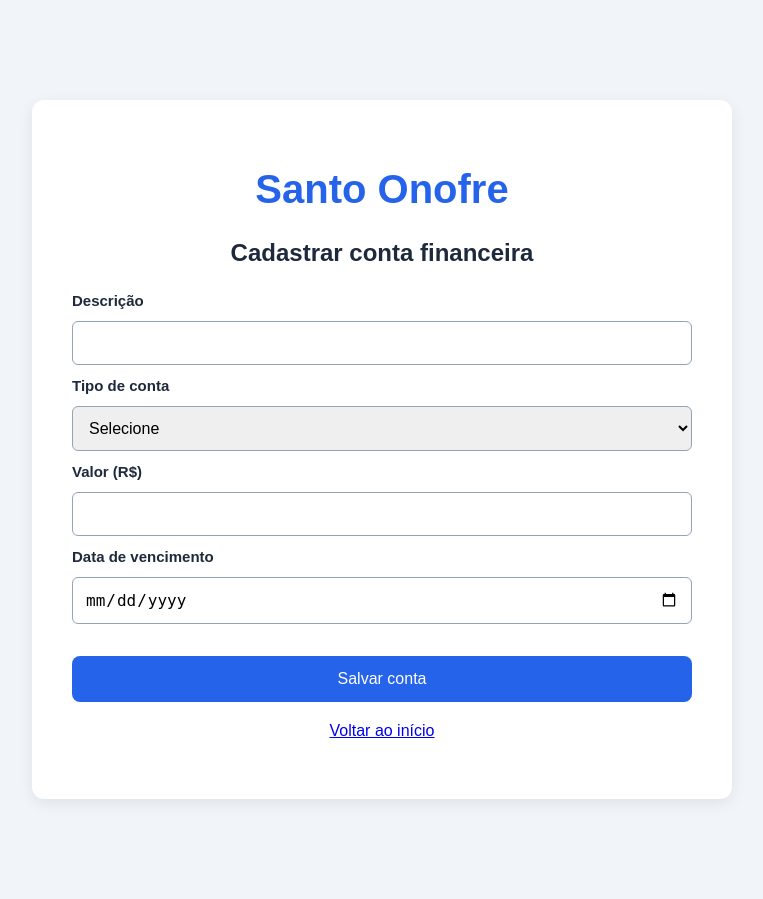
After one commit to Lucasbeze/santo-onofre-gestao-financeira, a Flask app: page /cadastrar in a window 1280 px wide. The commit adds this page. Shown: the whole page, without its empty margins (258-1021 px from the left). Run offline with Flask 3, Linux system fonts and the light colour scheme.

Commit message:
feat: implementar cadastro de contas financeiras com validacao e SQLite

```diff
--- a/app.py
+++ b/app.py
@@ -1,11 +1,68 @@
 
-from flask import Flask, render_template
+from flask import Flask, render_template, request, redirect, url_for
+from database import conectar, criar_tabelas
+from datetime import date
+from decimal import Decimal, InvalidOperation
 
 app = Flask(__name__)
+
+criar_tabelas()
+
 
 @app.route("/")
 def inicio():
     return render_template("index.html")
 
+
+@app.route("/cadastrar", methods=["GET", "POST"])
+def cadastrar():
+    erro = None
+
+    if request.method == "POST":
+        descricao = request.form.get("descricao", "").strip()
+        tipo = request.form.get("tipo", "")
+        valor_texto = request.form.get("valor", "").strip()
+        vencimento = request.form.get("vencimento", "")
+
+        try:
+            valor = Decimal(valor_texto)
+            data_vencimento = date.fromisoformat(vencimento)
+
+            if not descricao:
+                erro = "Informe a descrição da conta."
+            elif tipo not in ("PAGAR", "RECEBER"):
+                erro = "Selecione um tipo de conta válido."
+            elif not valor.is_finite() or valor <= 0:
+                erro = "O valor deve ser maior que zero."
+            elif valor.as_tuple().exponent < -2:
+                erro = "Informe no máximo duas casas decimais."
+            else:
+                conexao = conectar()
+
+                try:
+                    conexao.execute("""
+                        INSERT INTO contas_financeiras
+                        (descricao, tipo, valor_centavos, data_vencimento)
+                        VALUES (?, ?, ?, ?)
+                    """, (
+                        descricao,
+                        tipo,
+                        int(valor * 100),
+                        data_vencimento.isoformat()
+                    ))
+
+                    conexao.commit()
+
+                finally:
+                    conexao.close()
+
+                return redirect(url_for("inicio"))
+
+        except (InvalidOperation, ValueError, OverflowError):
+            erro = "Verifique o valor e a data informados."
+
+    return render_template("cadastrar.html", erro=erro)
+
+
 if __name__ == "__main__":
     app.run(debug=False)
--- a/static/style.css
+++ b/static/style.css
@@ -47,3 +47,48 @@ button {
 button:hover {
     background-color: #1d4ed8;
 }
+
+
+form {
+    display: flex;
+    flex-direction: column;
+    gap: 12px;
+    text-align: left;
+    margin-top: 25px;
+}
+
+label {
+    font-weight: bold;
+    font-size: 15px;
+}
+
+input, select {
+    width: 100%;
+    padding: 12px;
+    border: 1px solid #94a3b8;
+    border-radius: 6px;
+    font-size: 16px;
+}
+
+input:focus, select:focus,
+button:focus-visible, a:focus-visible {
+    outline: 3px solid #2563eb;
+    outline-offset: 3px;
+}
+
+.botao {
+    display: inline-block;
+    margin-top: 20px;
+    padding: 14px 24px;
+    border-radius: 8px;
+    background-color: #2563eb;
+    color: white;
+    text-decoration: none;
+}
+
+.mensagem-erro {
+    padding: 12px;
+    background-color: #fee2e2;
+    color: #991b1b;
+    border-radius: 6px;
+}
--- /dev/null
+++ b/templates/cadastrar.html
@@ -0,0 +1,48 @@
+
+<!DOCTYPE html>
+<html lang="pt-BR">
+<head>
+    <meta charset="UTF-8">
+    <meta name="viewport" content="width=device-width, initial-scale=1.0">
+    <title>Cadastrar Conta - Santo Onofre</title>
+    <link rel="stylesheet"
+          href="{{ url_for('static', filename='style.css') }}">
+</head>
+<body>
+    <main class="container">
+        <h1>Santo Onofre</h1>
+        <h2>Cadastrar conta financeira</h2>
+
+        {% if erro %}
+            <p class="mensagem-erro" role="alert">{{ erro }}</p>
+        {% endif %}
+
+        <form method="POST" action="{{ url_for('cadastrar') }}">
+            <label for="descricao">Descrição</label>
+            <input type="text" id="descricao" name="descricao"
+                   required maxlength="200">
+
+            <label for="tipo">Tipo de conta</label>
+            <select id="tipo" name="tipo" required>
+                <option value="">Selecione</option>
+                <option value="PAGAR">Conta a pagar</option>
+                <option value="RECEBER">Conta a receber</option>
+            </select>
+
+            <label for="valor">Valor (R$)</label>
+            <input type="number" id="valor" name="valor"
+                   min="0.01" step="0.01" required>
+
+            <label for="vencimento">Data de vencimento</label>
+            <input type="date" id="vencimento"
+                   name="vencimento" required>
+
+            <button type="submit">Salvar conta</button>
+        </form>
+
+        <p>
+            <a href="{{ url_for('inicio') }}">Voltar ao início</a>
+        </p>
+    </main>
+</body>
+</html>
--- a/templates/index.html
+++ b/templates/index.html
@@ -15,7 +15,7 @@
         <p>Bem-vindo ao nosso sistema!</p>
         <p>Organize suas contas a pagar e receber em um só lugar.</p>
 
-        <button type="button">Cadastrar conta</button>
+        <a class="botao" href="{{ url_for('cadastrar') }}">Cadastrar conta</a>
     </main>
 </body>
 </html>
```
Also changed, not shown: database.py (+4 -4 lines).
